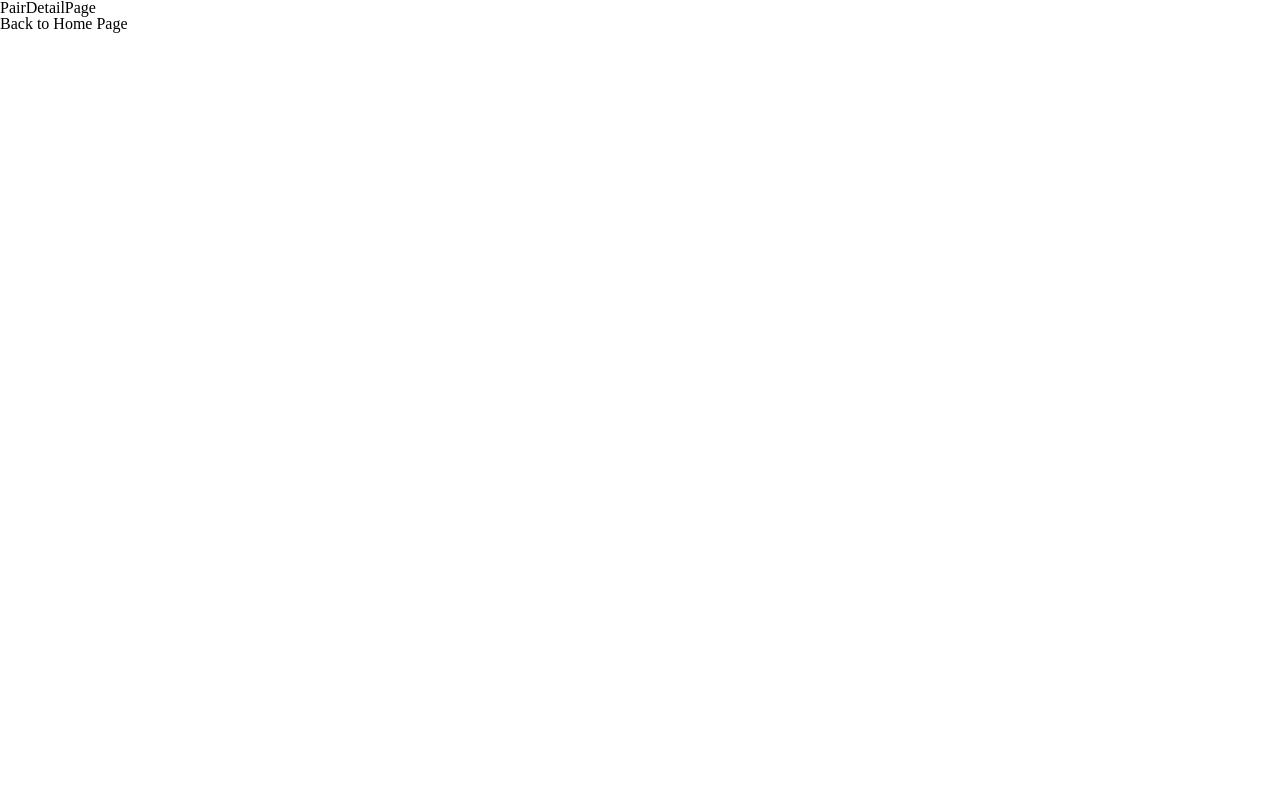
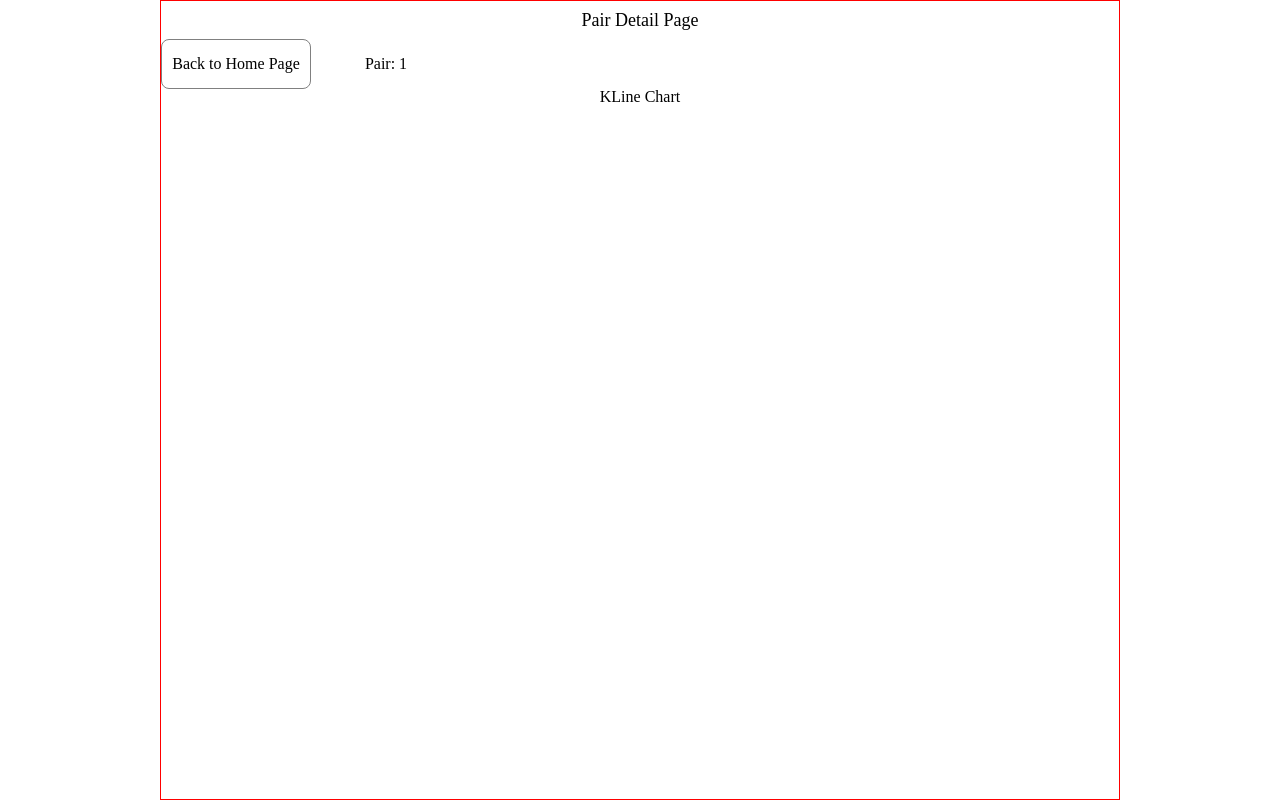
Before and after one commit to robertcode200/tha-test-binance-apis, a React (Vite) app: page /pair/1 in a window 1280 px wide. Built offline with nearby package versions, Linux system fonts and the light colour scheme.

Commit message:
Complete basic PairDetailPage layout.

```diff
--- a/src/pages/MainPage/components/SymbolPriceCard/symbolPriceCard.scss
+++ b/src/pages/MainPage/components/SymbolPriceCard/symbolPriceCard.scss
@@ -25,6 +25,9 @@
 
 .card-price {
     height: 70%;
+    .content {
+        color: #2EBD85;
+    }
 
     @include flex-content-center;
 }
--- a/src/pages/PairDetailPage/PairDetailPage.tsx
+++ b/src/pages/PairDetailPage/PairDetailPage.tsx
@@ -1,16 +1,21 @@
 import { useParams } from "react-router-dom";
 import { Link } from "react-router-dom";
 
+import './pairDetailPage.scss';
 
 const PairDetailPage = () => {
     const { pair } = useParams<{ pair: string }>();
-    console.log(pair);
 
     return (
-
-        <div>
-            <div>PairDetailPage</div>
-            <Link to="/">Back to Home Page</Link>
+        <div className='pair-detail-page-container'>
+            <h1 className='page-title'>Pair Detail Page</h1>
+            <div className="top-info-bar">
+                <Link className="back-to-home-page-button" to="/">Back to Home Page</Link>
+                <div className="pair-content-container">
+                    <span className="content">Pair: {pair}</span>
+                </div>
+            </div>
+            <div className="kline-chart-container">KLine Chart</div>
         </div>
     );
 };
--- /dev/null
+++ b/src/pages/PairDetailPage/pairDetailPage.scss
@@ -0,0 +1,45 @@
+@mixin flex-content-center {
+    display: flex;
+    justify-content: center;
+    align-items: center;
+}
+
+.pair-detail-page-container {
+    border: red solid 1px;
+
+    max-width: 960px;
+    height: 100vh;
+    margin: 0 auto;
+    text-align: center;
+}
+
+.page-title {
+    margin: 10px;
+    font-size: large;
+}
+
+.top-info-bar {
+    width: 300px;
+    height: 50px;
+
+    display: flex;
+    justify-content: space-around;
+
+    .back-to-home-page-button {
+        width: 150px;
+        padding: 10px;
+
+        @include flex-content-center;
+
+        border: solid 1px gray;
+        border-radius: 8px;
+    }
+
+    .pair-content-container {
+        width: 150px;
+
+        @include flex-content-center;
+    }
+}
+
+.kline-chart-container {}
```
